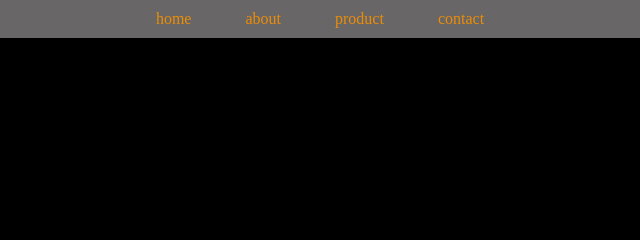
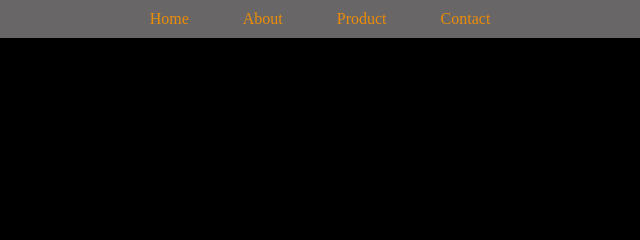
Before and after one commit to FiliFile/Filia_9B_11_WebsiteKolab, a plain HTML site: page index.html in a window 1280 px wide. Shown: the top 240 px of the page, 320-960 px from the left. Drawn offline with Linux system fonts and the light colour scheme.

Commit message:
changeaa

```diff
--- a/index.html
+++ b/index.html
@@ -7,10 +7,10 @@
 <body>
     <header>
         <nav>
-            <a href="#">home</a>
-            <a href="#">about</a>
-            <a href="#">product</a>
-            <a href="#">contact</a>
+            <a href="#">Home</a>
+            <a href="#">About</a>
+            <a href="#">Product</a>
+            <a href="#">Contact</a>
         </nav>
     </header>
     <section class="home"></section>
```
